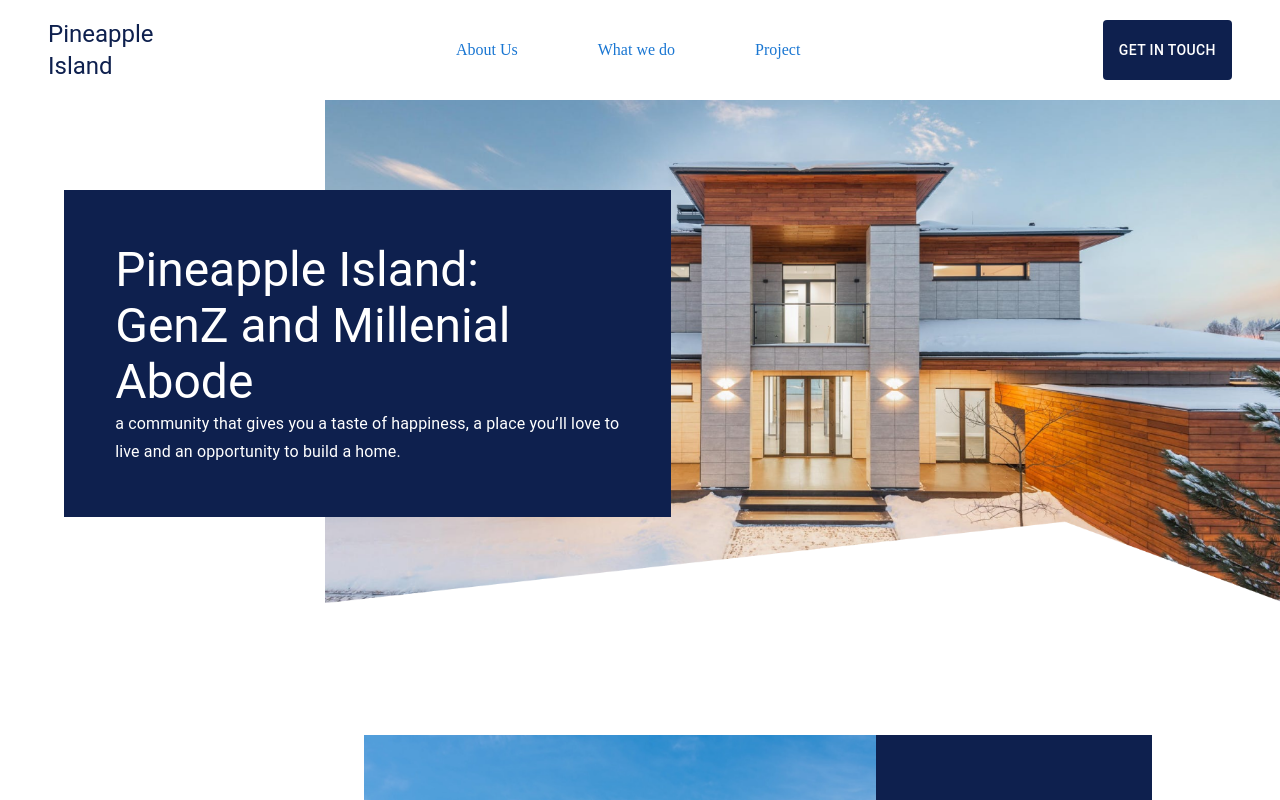
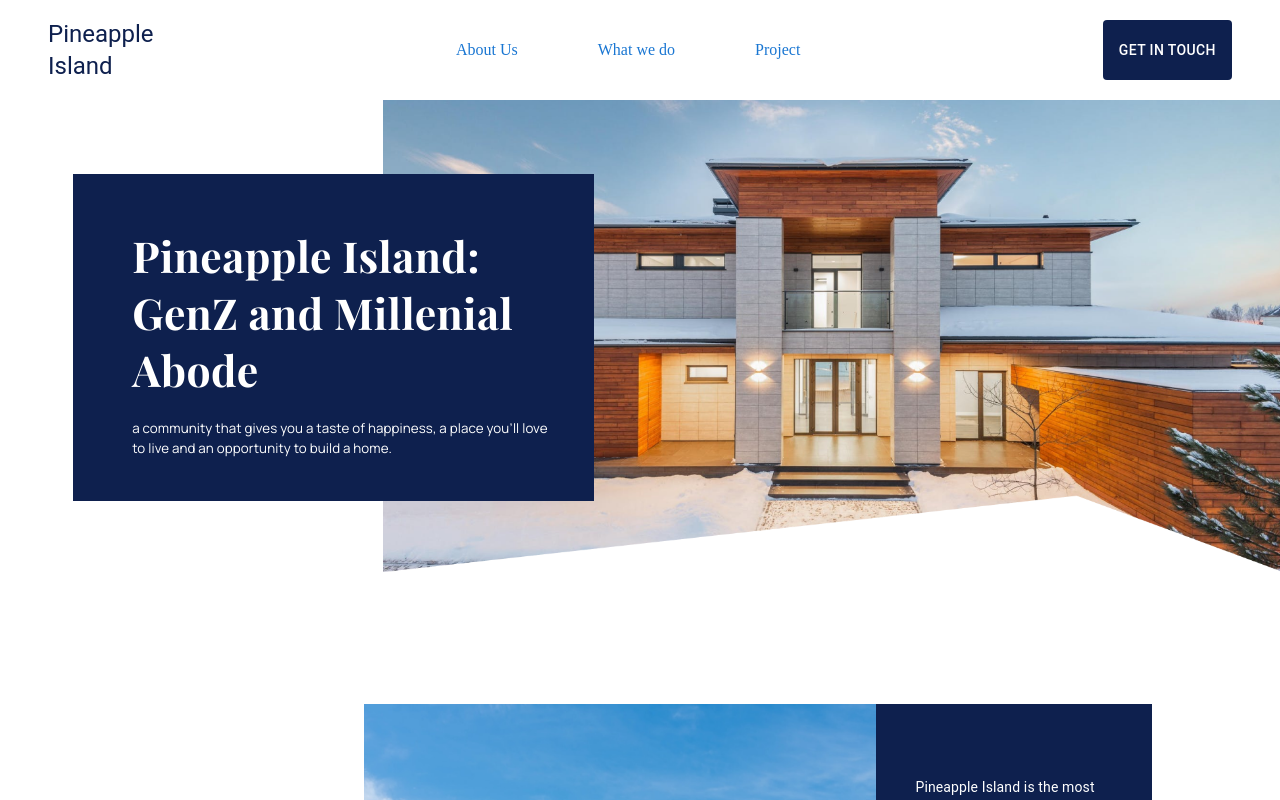
Before and after one commit to build-ratchanon/InternProject2, a Next.js app in the folder web-responsive/: page / in a window 1280 px wide. Shown: the top 800 px of the page. Built offline with nearby package versions, Linux system fonts and the light colour scheme.

Commit message:
fix: section1
fix section 1 responsive

```diff
--- a/web-responsive/components/page1.tsx
+++ b/web-responsive/components/page1.tsx
@@ -1,90 +1,72 @@
-import styles from "@/styles/Home.module.css";
 import Image from "next/image";
 import React from "react";
-import {
-  Button,
-  Grid,
-  Typography,
-} from "@mui/material";
+import { Button, Container, Grid, Typography } from "@mui/material";
 
 import img1Desktop from "@/images/IMG1Desktop.png";
 import img1Mobile from "@/images/IMG1Mobile.png";
 
 function Page1() {
   return (
-    <Grid>
+    <Container maxWidth={false} sx={{ maxWidth: "1920px" }}>
       {/* Page1 */}
-
       <Grid
-        container //hole
-        // display={'flex'}
-        alignItems={"center"}
-        justifyContent={"center"}
-        right={0}
-        sx={{ display: { xs: "none", sm: "flex", md: "flex" } }}
+        container
+        alignItems="center"
+        sx={{ display: { xs: "none", md: "flex" } }}
       >
         <Grid
-          item //box
-          className={styles.box1}
+          item
+          xs={3.5}
           sx={{
-            // width: '35%',
-            // height: '55%',
-            backgroundColor: "#0E204E",
-            position: "absolute",
-            left: "5%",
             zIndex: 1,
-            px: "4%",
-            py: "4%",
-            display: "flex",
-            alignItems: "center",
-            justifyContent: "center",
-            overflow: "hidden",
+            pl: "4%",
           }}
         >
-          <Grid>
-            <Typography variant="h3" className={styles.title1}>
-              Pineapple Island: <br />
-              GenZ and Millenial <br />
-              Abode
+          <Grid
+            sx={{
+              backgroundColor: "#0E204E",
+              width: "min(40.7vw, 790px)",
+              pl: "19%",
+              pr: "10%",
+              pt: "17%",
+              pb: "14%",
+            }}
+          >
+            <Typography
+              sx={{
+                color: "#FFFFFF",
+                fontFamily: "Playfair Display",
+                fontSize: "clamp(1rem, 3.333vw, 64px)",
+                fontStyle: "normal",
+                fontWeight: 700,
+                lineHeight: "normal",
+              }}
+            >
+              Pineapple Island: GenZ and Millenial Abode
             </Typography>
 
             <Typography
-              variant="subtitle1"
-              className={styles.subtitle1}
-              fontSize={20}
-              sx={{ display: { lg: "none", xl: "flex" } }}
+              sx={{
+                color: "#FFFFFF",
+                fontFamily: "Manrope",
+                fontSize: "clamp(0.7rem, 1.042vw, 24px)",
+                fontStyle: "normal",
+                fontWeight: 400,
+                overflow: "auto",
+                marginTop: "20px",
+              }}
             >
               a community that gives you a taste of happiness, a place you’ll
-              love to <br />
-              live and an opportunity to build a home.
-            </Typography>
-
-            <Typography
-              variant="subtitle1"
-              className={styles.subtitle1}
-              sx={{ display: { lg: "flex", xl: "none" } }}
-            >
-              a community that gives you a taste of happiness, a place you’ll
-              love to <br />
-              live and an opportunity to build a home.
+              love to live and an opportunity to build a home.
             </Typography>
           </Grid>
         </Grid>
 
-        <Grid
-          item //pic
-          sx={{
-            width: "75%",
-            position: "relative",
-            right: "-12.9%",
-          }}
-        >
+        <Grid item xs={8.5}>
           <Image
-            className={styles.img1D}
+            style={{ maxWidth: "70.3vw", height: "auto", position: "relative" }}
             src={img1Desktop}
             alt="Image1 Desktop"
-            // width={1075}
-            // height={717}
           />
         </Grid>
       </Grid>
@@ -92,40 +74,56 @@ function Page1() {
       {/* Page1 Mobile */}
       <Grid
         container
-        sx={{ display: { xs: "flex", sm: "none", md: "none" } }}
-        justifyContent={"center"}
-        alignItems={"center"}
-        position={"relative"}
+        justifyContent="center"
+        alignItems="center"
+        sx={{ display: { xs: "flex", md: "none" } }}
       >
-        <Grid>
+        <Grid display={"flex"} justifyContent={"center"} position={"relative"}>
           <Image
-            className={styles.img1M}
+            style={{ objectFit: "cover", filter: "brightness(55%)" }}
             src={img1Mobile}
             alt="Image1 Mobile"
           />
-        </Grid>
 
           <Grid
-          position={"absolute"}
-          px={5}
-          display={"flex"}
-          justifyContent={"center"}
-          alignItems={"center"}
-          flexDirection={"column"}
+            position="absolute"
+            display="flex"
+            alignItems="center"
+            flexDirection="column"
+            textAlign="center"
+            px="7px"
+            pt="178px"
           >
             <Typography
-            className={styles.title1}
-            fontSize={24}
-            textAlign={"center"}
+              sx={{
+                color: "#FFFFFF",
+                fontFamily: "Playfair Display",
+                fontSize: "1.625rem",
+                fontStyle: "normal",
+                fontWeight: 700,
+                lineHeight: "normal",
+              }}
             >
               Pineapple Island: <br />
               GenZ and Millenial Abode
             </Typography>
 
-          <Typography className={styles.subtitle1} textAlign={"center"} mb={4}>
-            a community that gives you a taste of happiness, a place you’ll love
-            to <br />
-            live and an opportunity to build a home.
+            <Typography
+              mb={4}
+              sx={{
+                alignItems: "center",
+                color: "#FFFFFF",
+                fontFamily: "Manrope",
+                fontSize: "0.875rem",
+                fontStyle: "normal",
+                fontWeight: 400,
+                lineHeight: "21px",
+                overflow: "auto",
+                marginTop: "20px",
+              }}
+            >
+              a community that gives you a taste of happiness, a place you’ll
+              love to live and an opportunity to build a home.
             </Typography>
 
             <Button
@@ -133,17 +131,27 @@ function Page1() {
               disableElevation
               href="#inTouchPage"
               sx={{
-              fontSize: "13px",
-              fontWeight: "400",
+                textTransform: "none",
+                fontFamily: "Lato",
+                fontSize: "16px",
+                fontWeight: 700,
                 fontStyle: "normal",
+                padding: 0,
+                paddingY: "6px",
               }}
-            style={{ background: "#FFF", color: "#0E204E" }}
+              style={{
+                background: "#FFF",
+                color: "#0E204E",
+                width: "127px",
+                borderRadius: 5,
+              }}
             >
               Get in Touch
             </Button>
           </Grid>
         </Grid>
       </Grid>
+    </Container>
   );
 }
 
```
Lines whose indentation alone changed are shown as unchanged.
